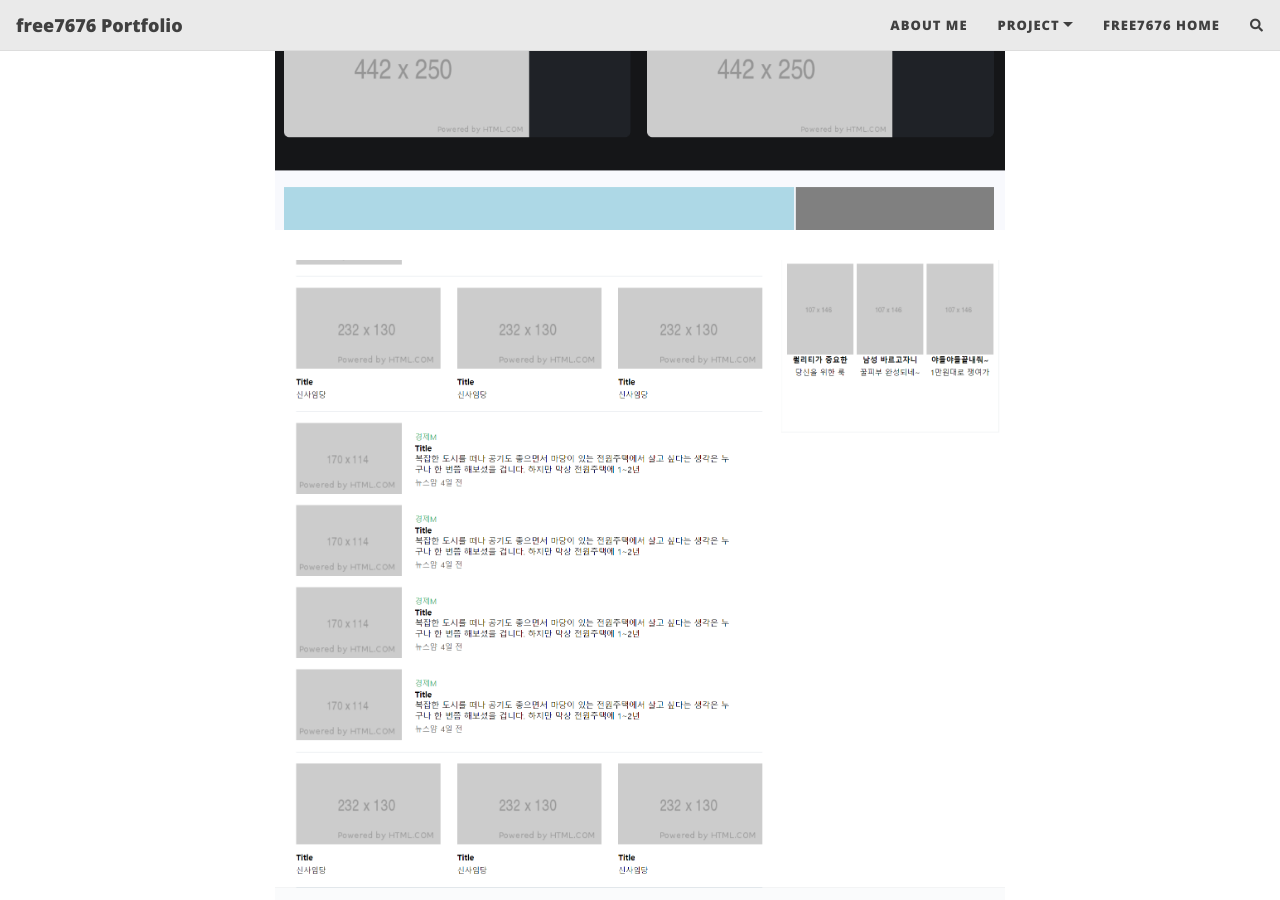
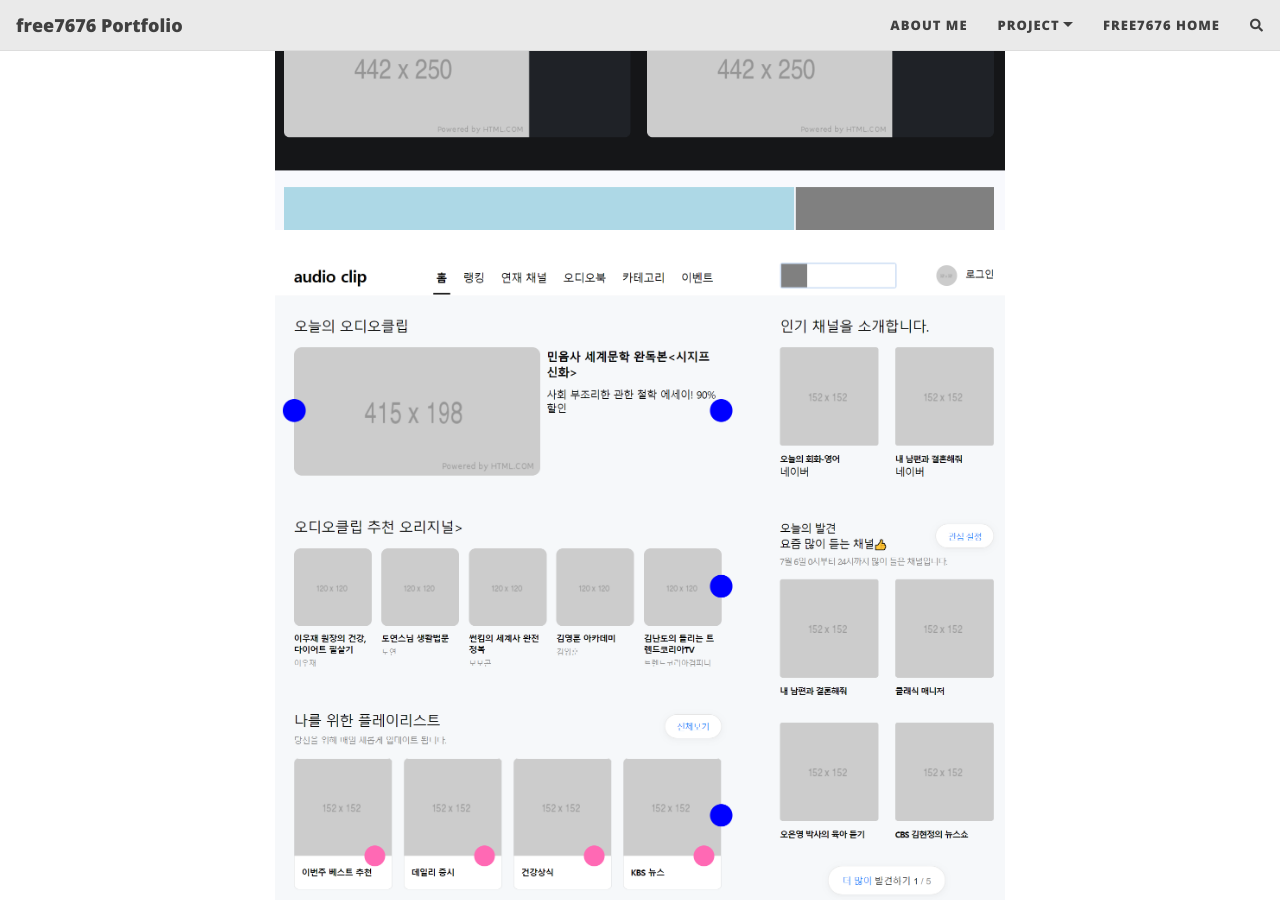
Before and after one commit to free7676/free7676.github.io, a Jekyll site: the page built from _posts/2021-07-30-intro.md, in a window 1280 px wide and 900 px high, scrolled down 761 px. Built offline with Jekyll 4.4.1, drawn with Linux system fonts in a browser that asks for light colours; nearby versions of some CDN libraries; comment, search, counter and statistics services are not loaded.

Commit message:
Update 2021-07-30-intro.md

```diff
--- a/_posts/2021-07-30-intro.md
+++ b/_posts/2021-07-30-intro.md
@@ -22,7 +22,7 @@
 ![Crepe](/assets/img/project3.png)
 
 
-![Crepe](/assets/img/project4.png)
+![Crepe](/assets/img/project1.png)
 
 
-![Crepe](/assets/img/project1.png)
+![Crepe](/assets/img/project4.png)
```
